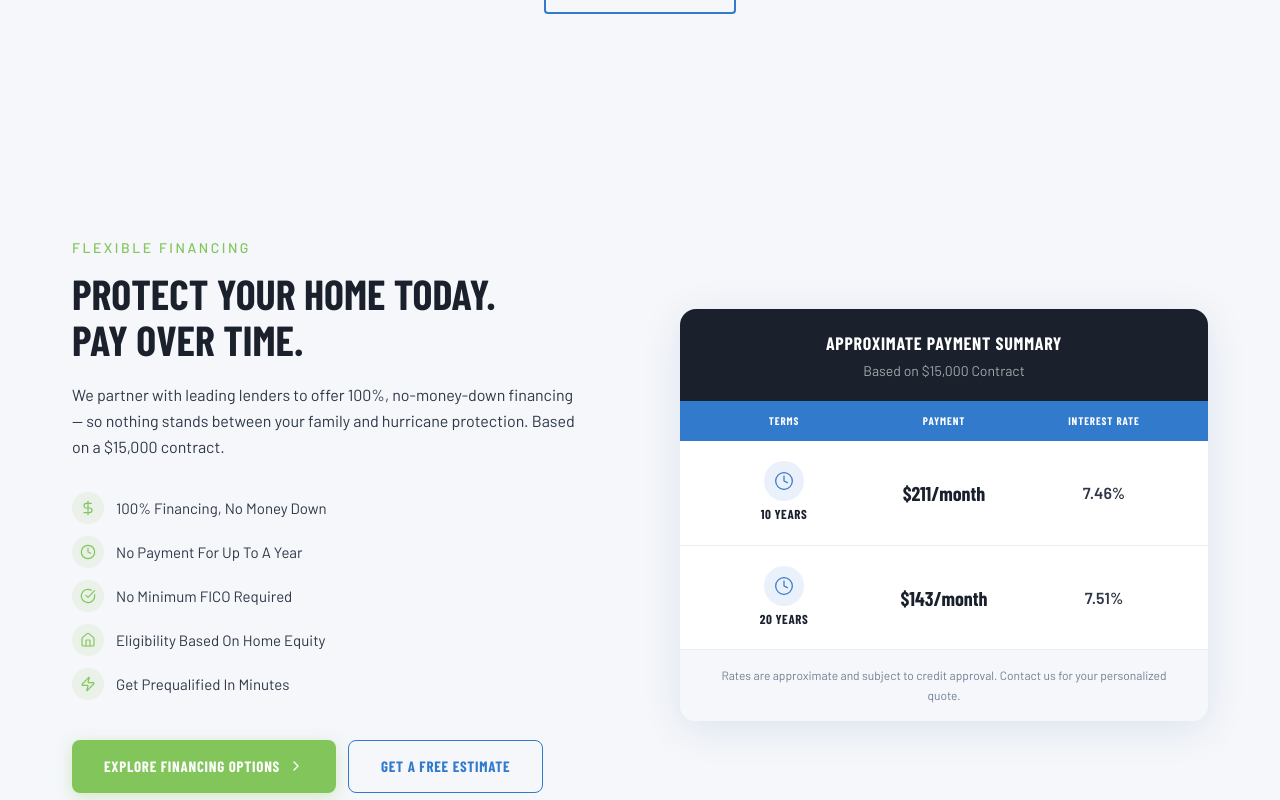
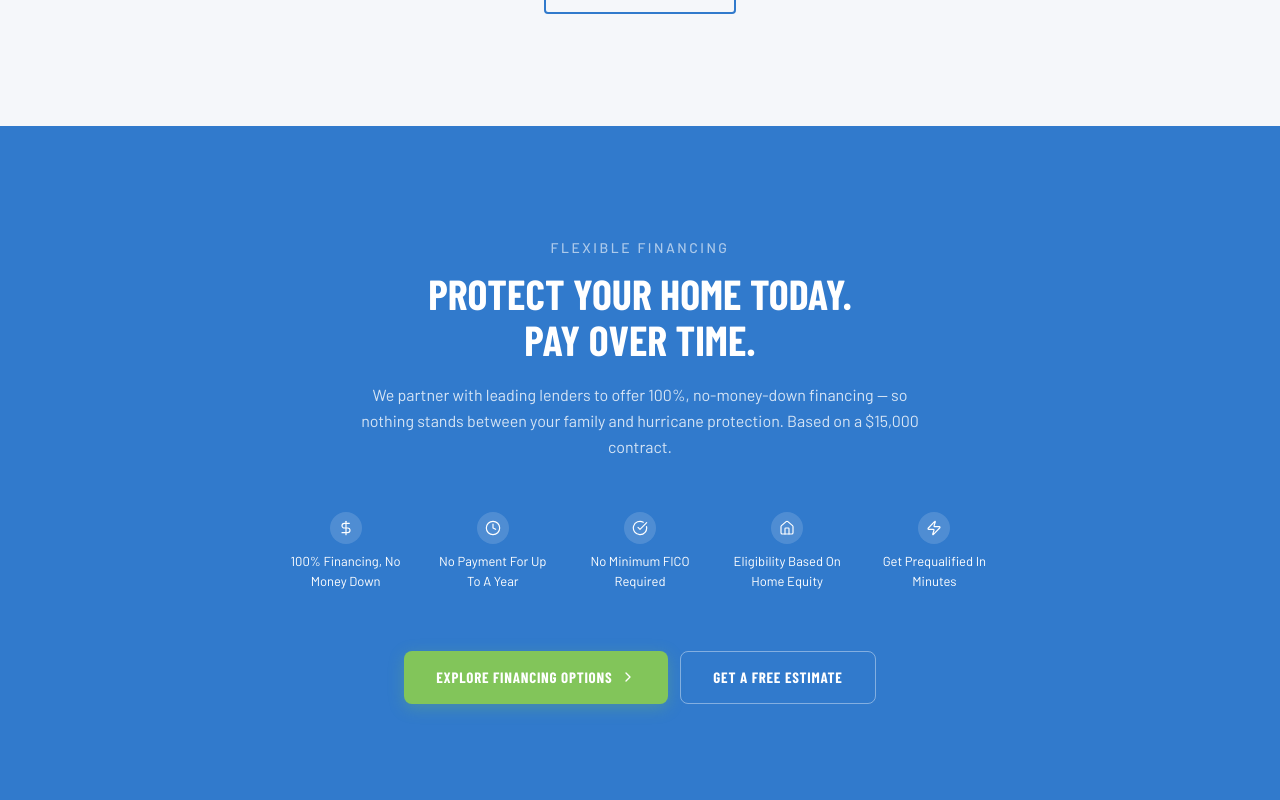
Before and after one commit to orlandott/otg-website, a Next.js app: page / in a window 1280 px wide. Shown: the part 1980-2780 px from the top of the page. Built offline with nearby package versions, Linux system fonts and the light colour scheme; no server answers.

Commit message:
refactor(home): simplify FinancingSection to centered blue layout

```diff
--- a/src/components/home/FinancingSection.tsx
+++ b/src/components/home/FinancingSection.tsx
@@ -19,20 +19,16 @@ export function FinancingSection() {
   const f = t.homeFinancing;
 
   return (
-    <section className="py-20 md:py-28 bg-surface">
-      <div className="max-w-[1200px] mx-auto px-4 sm:px-6 lg:px-8">
-        <div className="grid grid-cols-1 lg:grid-cols-2 gap-12 lg:gap-20 items-center">
-
-          {/* Left — copy + perks */}
-          <div>
+    <section className="py-20 md:py-28 bg-blue">
+      <div className="max-w-[800px] mx-auto px-4 sm:px-6 lg:px-8 text-center">
         <motion.p
-              className="font-body text-accent uppercase tracking-[0.18em] text-sm font-medium mb-3"
+          className="font-body text-white/60 uppercase tracking-[0.18em] text-sm font-medium mb-3"
           {...fadeUp(0)}
         >
           {f.eyebrow}
         </motion.p>
         <motion.h2
-              className="font-heading font-bold text-navy uppercase leading-[1.1] mb-5"
+          className="font-heading font-bold text-white uppercase leading-[1.1] mb-5"
           style={{ fontSize: "clamp(28px, 3.5vw, 42px)" }}
           {...fadeUp(0.05)}
         >
@@ -44,27 +40,27 @@ export function FinancingSection() {
           ))}
         </motion.h2>
         <motion.p
-              className="font-body text-charcoal text-base leading-relaxed mb-8 max-w-lg"
+          className="font-body text-white/80 text-base leading-relaxed mb-10 max-w-xl mx-auto"
           {...fadeUp(0.1)}
         >
           {f.body}
         </motion.p>
 
-            <motion.ul className="space-y-3 mb-10" {...fadeUp(0.15)}>
+        <motion.ul className="grid grid-cols-2 sm:grid-cols-5 mb-12" {...fadeUp(0.15)}>
           {f.perks.map((perk, i) => {
             const Icon = perkIcons[i];
             return (
-                  <li key={i} className="flex items-center gap-3">
-                    <span className="w-8 h-8 rounded-full bg-accent/10 flex items-center justify-center flex-shrink-0">
-                      <Icon className="w-4 h-4 text-accent" strokeWidth={1.75} />
+              <li key={i} className="flex flex-col items-center gap-2 px-4 py-3">
+                <span className="w-8 h-8 rounded-full bg-white/15 flex items-center justify-center flex-shrink-0">
+                  <Icon className="w-4 h-4 text-white" strokeWidth={1.75} />
                 </span>
-                    <span className="font-body text-charcoal text-[15px]">{perk}</span>
+                <span className="font-body text-white text-[13px] text-center">{perk}</span>
               </li>
             );
           })}
         </motion.ul>
 
-            <motion.div className="flex flex-col sm:flex-row gap-3" {...fadeUp(0.2)}>
+        <motion.div className="flex flex-col sm:flex-row justify-center gap-3" {...fadeUp(0.2)}>
           <Link
             href="/financing"
             className="inline-flex items-center justify-center gap-2 bg-accent hover:bg-accent-hover text-white font-heading font-bold px-8 py-3.5 rounded-[8px] text-[15px] uppercase tracking-[0.05em] transition-colors"
@@ -75,79 +71,12 @@ export function FinancingSection() {
           </Link>
           <Link
             href="/contact"
-                className="inline-flex items-center justify-center gap-2 px-8 py-3.5 border border-blue text-blue font-heading font-bold rounded-[8px] text-[15px] uppercase tracking-[0.05em] hover:bg-blue hover:text-white transition-colors"
+            className="inline-flex items-center justify-center gap-2 px-8 py-3.5 border border-white/40 text-white font-heading font-bold rounded-[8px] text-[15px] uppercase tracking-[0.05em] hover:bg-white/10 transition-colors"
           >
             {f.ctaSecondary}
           </Link>
         </motion.div>
       </div>
-
-          {/* Right — payment table */}
-          <motion.div {...fadeUp(0.1)}>
-            <div
-              className="bg-white rounded-[16px] overflow-hidden"
-              style={{ boxShadow: "0 8px 40px rgba(0,48,135,0.10)" }}
-            >
-              {/* Table header */}
-              <div className="bg-navy px-6 py-5 text-center">
-                <p className="font-heading font-bold text-white uppercase tracking-[0.04em] text-lg">
-                  {f.tableHeading}
-                </p>
-                <p className="text-white/60 font-body text-sm mt-1">{f.tableCaption}</p>
-              </div>
-
-              {/* Column labels */}
-              <div className="grid grid-cols-3 bg-blue px-6 py-3">
-                {[f.tableTerms, f.tablePayment, f.tableRate].map((label) => (
-                  <p
-                    key={label}
-                    className="font-heading font-bold text-white uppercase tracking-[0.08em] text-[11px] text-center"
-                  >
-                    {label}
-                  </p>
-                ))}
-              </div>
-
-              {/* Rows */}
-              <div className="divide-y divide-[#E8EEF6]">
-                {f.rows.map((row, i) => (
-                  <div
-                    key={i}
-                    className="grid grid-cols-3 px-6 py-5 items-center hover:bg-surface transition-colors"
-                  >
-                    {/* Term with clock icon */}
-                    <div className="flex flex-col items-center gap-1">
-                      <div className="w-10 h-10 rounded-full bg-blue/10 flex items-center justify-center">
-                        <Clock className="w-5 h-5 text-blue" strokeWidth={1.5} />
-                      </div>
-                      <span className="font-heading font-bold text-navy text-[13px] uppercase tracking-[0.04em] text-center">
-                        {row.term}
-                      </span>
-                    </div>
-
-                    {/* Payment */}
-                    <p className="font-heading font-bold text-navy text-xl text-center">
-                      {row.payment}
-                    </p>
-
-                    {/* Rate */}
-                    <p className="font-body font-semibold text-charcoal text-base text-center">
-                      {row.rate}
-                    </p>
-                  </div>
-                ))}
-              </div>
-
-              {/* Footer disclaimer */}
-              <div className="px-6 py-4 bg-surface border-t border-[#E8EEF6]">
-                <p className="font-body text-muted text-[12px] text-center leading-relaxed">
-                  Rates are approximate and subject to credit approval. Contact us for your personalized quote.
-                </p>
-              </div>
-            </div>
-          </motion.div>
-        </div>
-      </div>
     </section>
   );
 }
```
Lines whose indentation alone changed are shown as unchanged.
